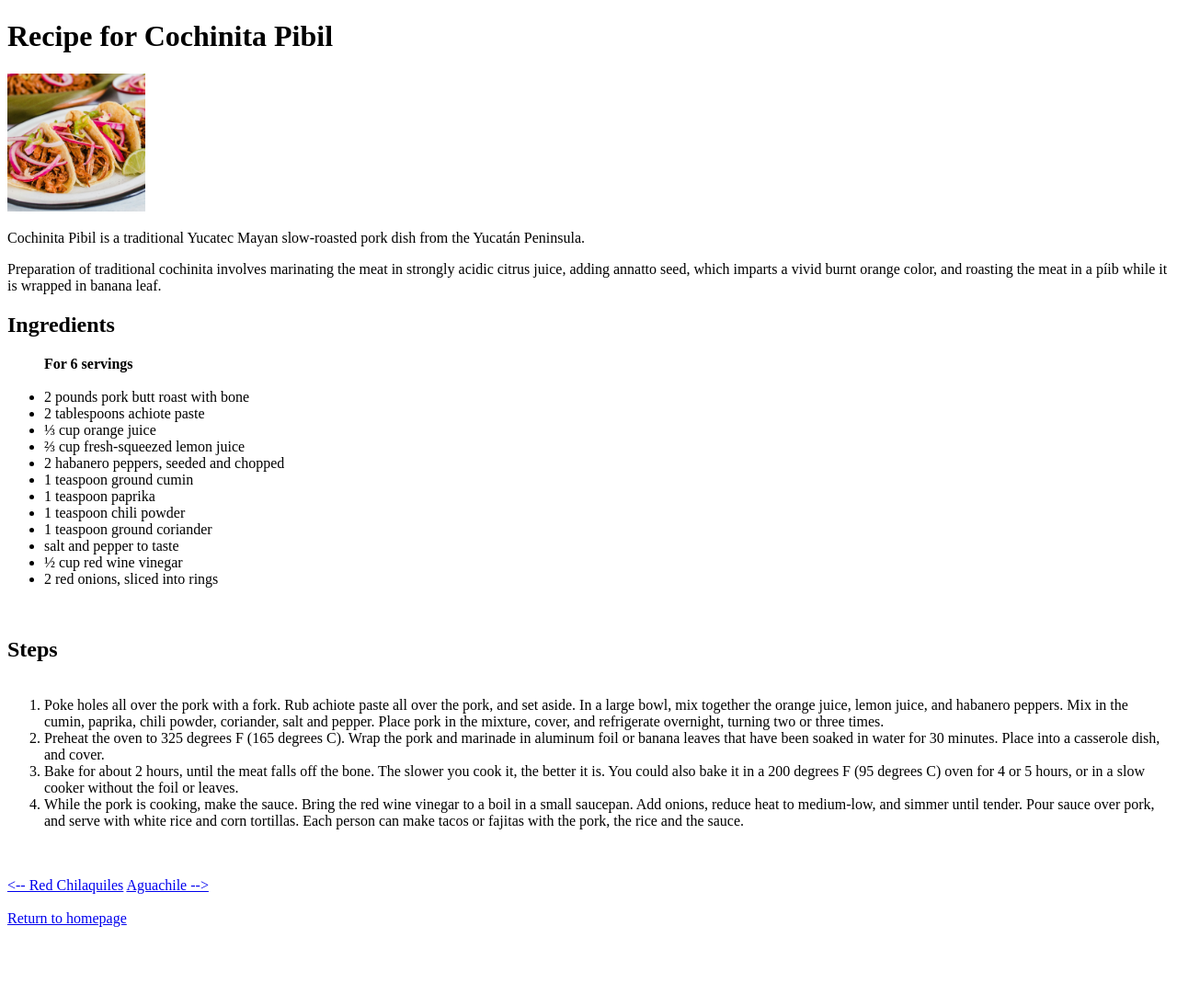
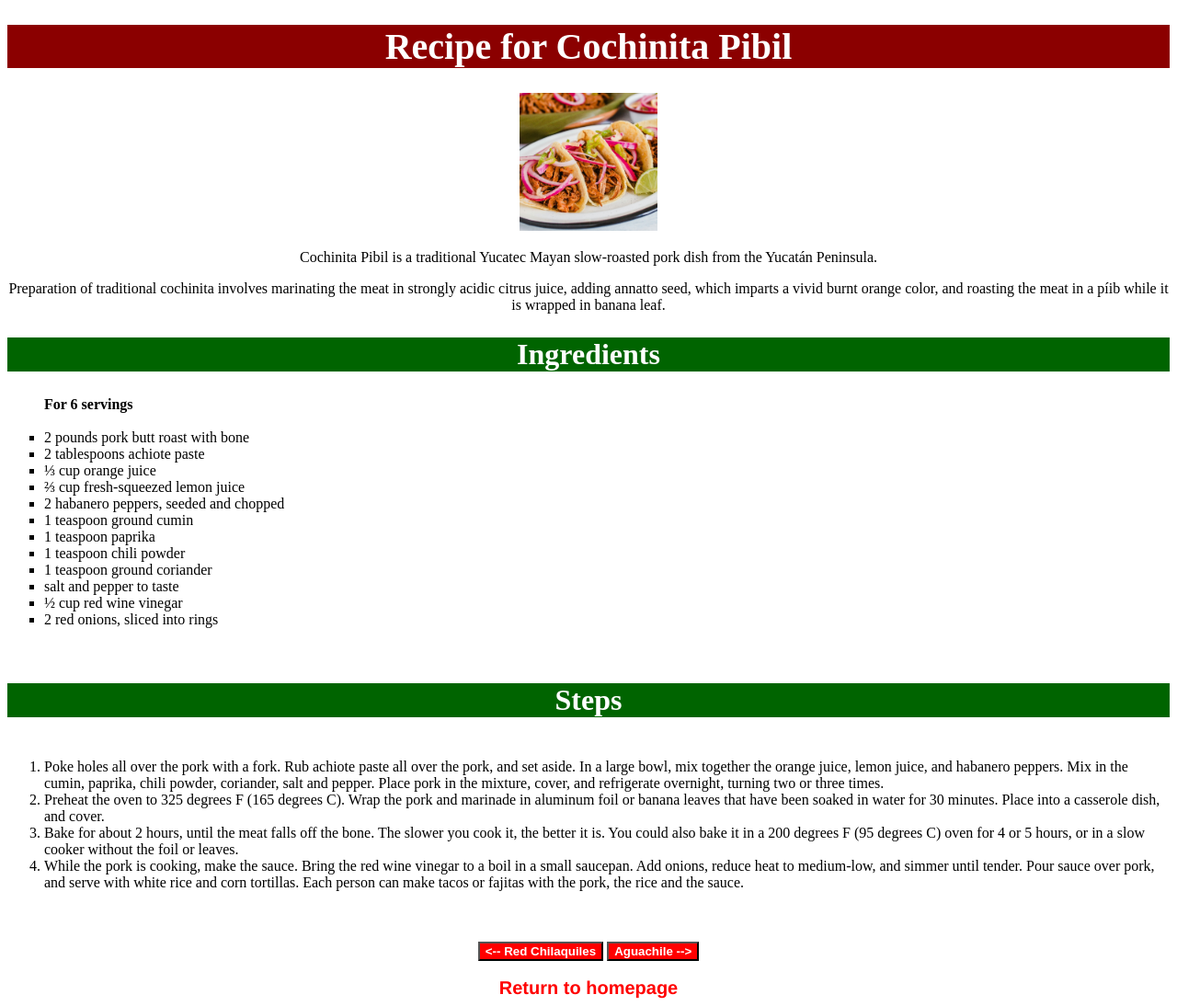
Before and after one commit to Scarnee/odin-recipes, a plain HTML site: page rcp/pibil.html in a window 1280 px wide. Shown: the whole page at 92% size. Before the commit the page ends 1016 px from the top, so only its background shows below. Drawn offline with Linux system fonts and the light colour scheme.

Commit message:
New versions with CSS included

```diff
--- a/rcp/pibil.html
+++ b/rcp/pibil.html
@@ -3,9 +3,10 @@
 <head>
     <meta charset="UTF-8">
     <title>Cochinita Pibil</title>
+    <link rel="stylesheet" href="../style.css">
 </head>
 <body><h1>Recipe for Cochinita Pibil</h1>
-    <img src="../img/pibil.jpg" alt="cochinita pibil" height="150">
+    <div><img src="../img/pibil.jpg" alt="cochinita pibil" height="150"></div>
     <p>Cochinita Pibil is a traditional Yucatec Mayan
         slow-roasted pork dish from the Yucatán Peninsula.</p>
     <p>Preparation of traditional cochinita involves
@@ -13,8 +14,8 @@
         juice, adding annatto seed, which imparts a vivid
         burnt orange color, and roasting the meat in a
         píib while it is wrapped in banana leaf.</p>
-    <h2>Ingredients</h2>
-    <ul><strong>For 6 servings</strong><br>
+    <h2 class="ing">Ingredients</h2>
+    <ul class="yes"><strong>For 6 servings</strong><br>
         <br>
         <li>2 pounds pork butt roast with bone</li>
         <li>2 tablespoons achiote paste</li>
@@ -29,7 +30,7 @@
         <li>½ cup red wine vinegar</li>
         <li>2 red onions, sliced into rings</li>
     </ul><br>
-    <h2>Steps</h2>
+    <h2 class="ing">Steps</h2>
     <ol><br>
         <li>Poke holes all over the pork with a fork. Rub achiote paste all over the pork, and set aside. In a large bowl, mix together the orange juice, lemon juice, and habanero peppers. Mix in the cumin, paprika, chili powder, coriander, salt and pepper. Place pork in the mixture, cover, and refrigerate overnight, turning two or three times.</li>
         <li>Preheat the oven to 325 degrees F (165 degrees C). Wrap the pork and marinade in aluminum foil or banana leaves that have been soaked in water for 30 minutes. Place into a casserole dish, and cover.</li>
@@ -38,9 +39,10 @@
 
     </ol><br>
     <br>
-    <a href="chilaquiles.html"><-- Red Chilaquiles</a>         <a href="aguachile.html">Aguachile --></a>
+    <div><a href="chilaquiles.html" class="button"><button><-- Red Chilaquiles</button></a>         <a href="aguachile.html" class="button"><button>Aguachile --></button></a>
     <br>
     <br>
     <a href="../index.html">Return to homepage</a>
+    </div>
 </body>
 </html>
--- /dev/null
+++ b/style.css
@@ -0,0 +1,37 @@
+.ing{
+    background-color: darkgreen;
+    color: white;
+    font-size: 32px;
+    text-align: center;
+}
+p{
+    text-align: center;
+}
+div{
+    text-align: center;
+}
+h1{
+    text-align: center;
+    background-color: darkred;
+    color: white;
+    font-size: 40px;
+}
+a{
+    font-family: 'Helvetica', sans-serif;
+    font-size: 20px;
+    font-weight: 700;
+    color: red;
+    text-decoration: none;
+}
+ul{
+    list-style-type: none;
+}
+ul.yes{
+    list-style-type: square;
+}
+button{
+    background-color: red;
+    color: white;
+    font-weight: 700;
+    font-size: 20 px;
+}
```
Also changed, not shown: index.html (+11 -7 lines), rcp/aguachile.html (+7 -5 lines), rcp/chilaquiles.html (+7 -6 lines), 1 other file.
